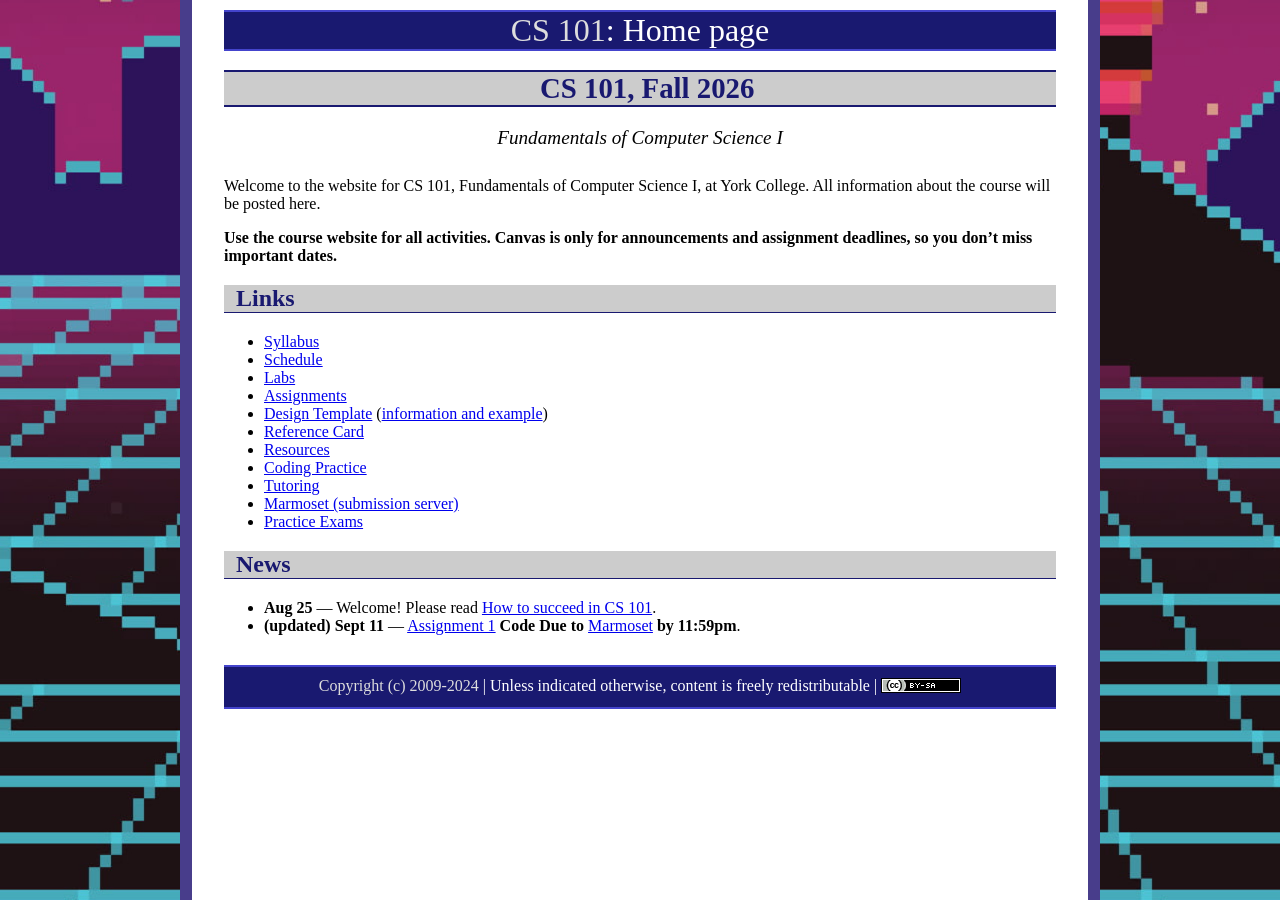
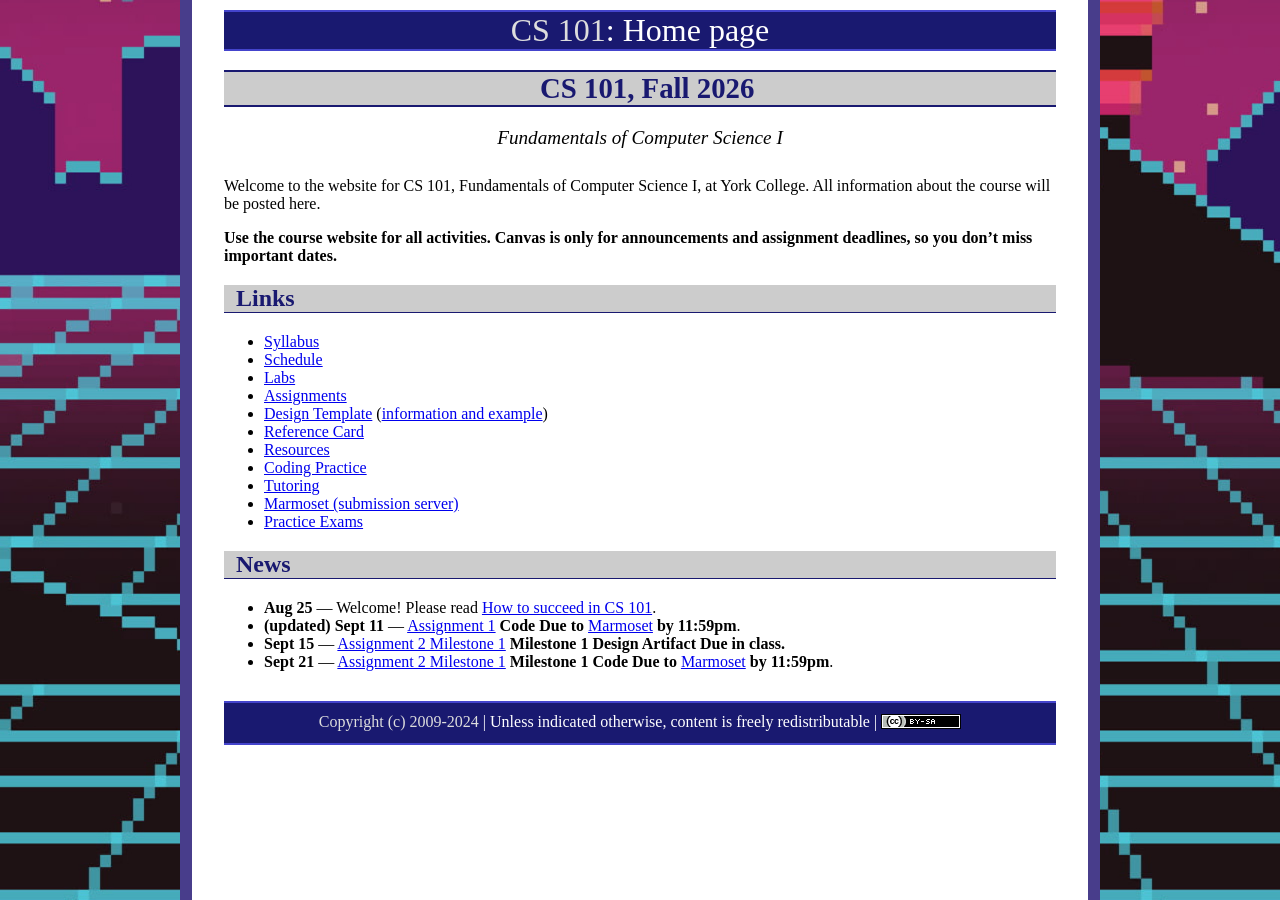
Before and after one commit to ycpcs/cs101-fall2026, a Jekyll site: the page built from index.md, in a window 1280 px wide. Built offline with Jekyll 4.4.1, drawn with Linux system fonts in a browser that asks for light colours.

Commit message:
Update index.md

```diff
--- a/index.md
+++ b/index.md
@@ -29,6 +29,9 @@ Welcome to the website for CS 101, Fundamentals of Computer Science I, at York C
 ## News
 * **Aug 25** &mdash; Welcome! Please read [How to succeed in CS 101](success.html).
 * **(updated) Sept 11** &mdash; [Assignment 1](assign/assign01.html) **Code Due to** [Marmoset](https://cs.ycp.edu/marmoset) **by 11:59pm**.
+* **Sept 15** &mdash; [Assignment 2 Milestone 1](assign/assign02.html) **Milestone 1 Design Artifact Due in class.**
+* **Sept 21** &mdash; [Assignment 2 Milestone 1](assign/assign02.html) **Milestone 1 Code Due to** [Marmoset](https://cs.ycp.edu/marmoset) **by 11:59pm**.
+
 
 <!--
 * **Sept 5** &mdash; [Assignment 1](assign/assign01.html) **Design Artifact Due in class.**
```
